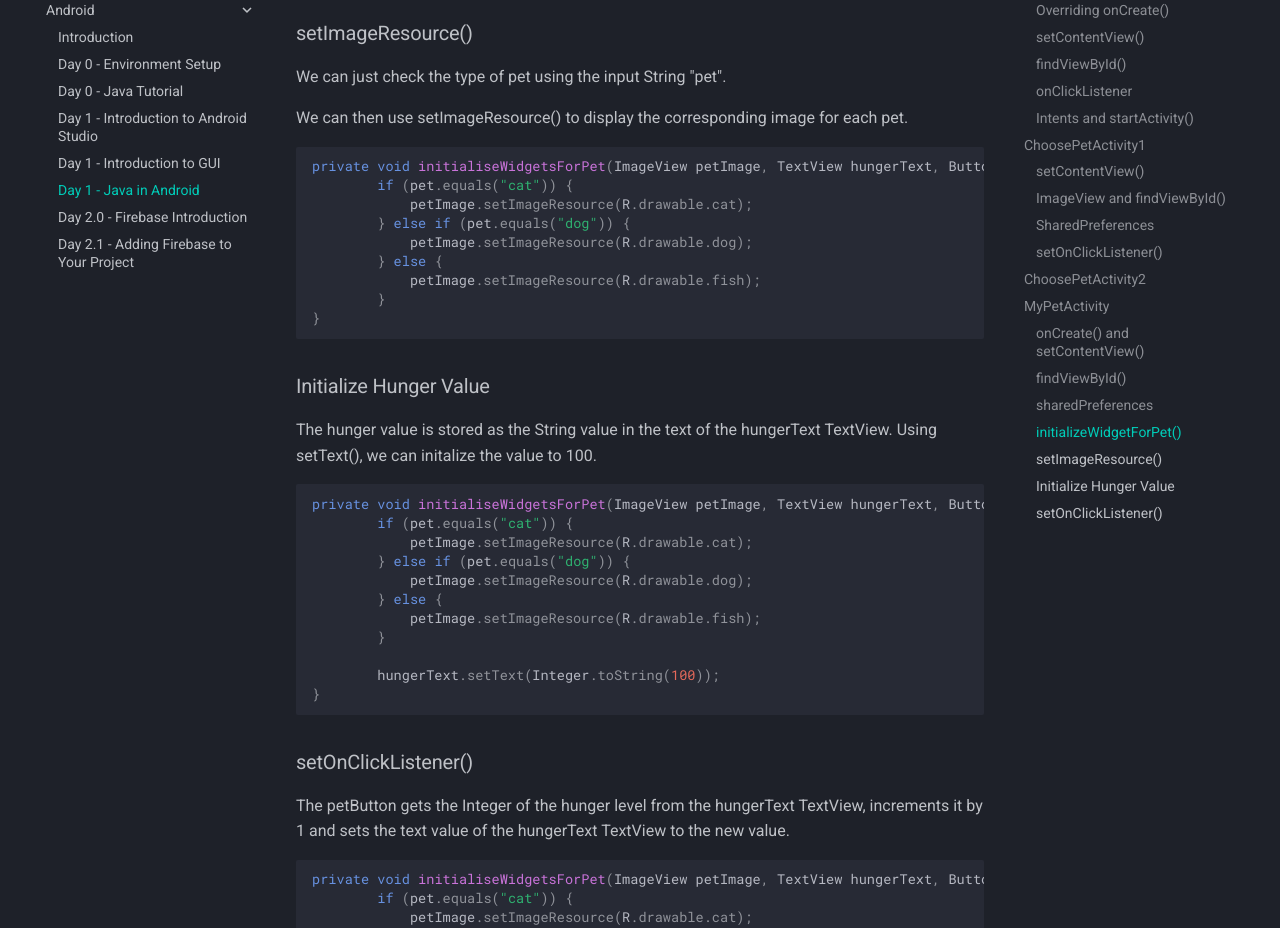
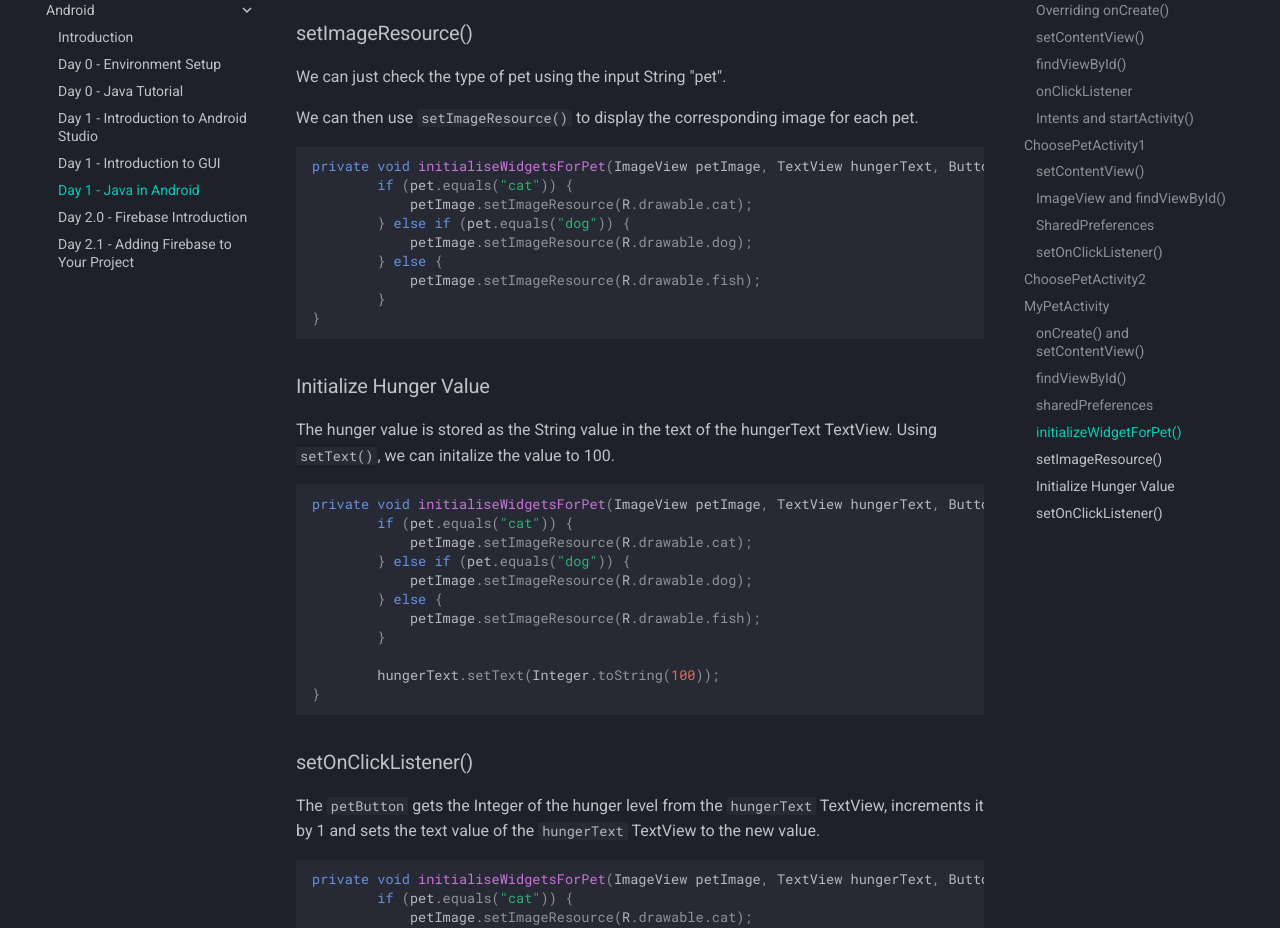
Before and after one commit to SHSR2001/3dcdsc.github.io, an MkDocs documentation site: the page built from docs/gtc/android/day1_java.md, in a window 1280 px wide and 1400 px high, scrolled down 8517 px. Shown: the part 152-1080 px from the top of the window. Built offline with MkDocs 1.6.1 and Material for MkDocs 9.7.7, drawn with Linux system fonts in a browser that asks for light colours; some of the changed text lies outside the part shown.

````diff
--- a/docs/gtc/android/day1_java.md
+++ b/docs/gtc/android/day1_java.md
@@ -142,7 +142,7 @@ public class MainActivity extends AppCompatActivity {
 
 ### setContentView()
 
-Similar to what we did in MainActivity, use setContentView() to set the activity content to the corresponding xml file.
+Similar to what we did in MainActivity, use `setContentView()` to set the activity content to the corresponding xml file.
 
 ```java
 public class ChoosePetActivity1 extends AppCompatActivity {
@@ -256,7 +256,7 @@ private void goNextActivity() {
 }
 ```
 
-Hence, our setOnClickListener would look first edit the shared preference to store the key value pair for pet choice, and then execute the method `goNextActivity()`.
+Hence, our `setOnClickListener()` would look first edit the shared preference to store the key value pair for pet choice, and then execute the method `goNextActivity()`.
 
 ```java
 catImage.setOnClickListener(view -> {
@@ -335,7 +335,7 @@ public class ChoosePetActivity1 extends AppCompatActivity {
 
 ## ChoosePetActivity2
 
-ChoosePetActivity2 is largely the same as ChoosePetActivity1.
+`ChoosePetActivity2` is largely the same as `ChoosePetActivity1`.
 
 There are just 2 small changes to be made.
 
@@ -412,7 +412,7 @@ Create a new Java file for MyPetActivity.
 
 ### onCreate() and setContentView()
 
-Similarly, override onCreate() method and set content view to the corresponding xml file.
+Similarly, override `onCreate()` method and set content view to the corresponding xml file.
 
 ```java
 public class MyPetActivity extends AppCompatActivity {
@@ -452,7 +452,7 @@ First, get a copy of the Shared Preferences.
 
 `SharedPreferences sharedPref = getSharedPreferences(getString(R.string.preference_file_key), Context.MODE_PRIVATE);`
 
-Next, get the values for pet1 and pet2 from Shared Preferences. We can set the default value of pet1 to be cat and pet2 to be dog.
+Next, get the values for `pet1` and `pet2` from Shared Preferences. We can set the default value of `pet1` to be cat and `pet2` to be dog.
 
 ```java
 @Override
@@ -478,7 +478,7 @@ protected void onCreate(Bundle savedInstanceState) {
 
 Since each pet has the same behavior, we can use a function to avoid unnecessary repetition of the code.
 
-initializeWidgetForPet() will do 3 things.
+`initializeWidgetForPet()` will do 3 things.
 
 1) Display the corresponding image for the selected pet
 
@@ -498,7 +498,7 @@ private void initialiseWidgetsForPet(ImageView petImage, TextView hungerText, Bu
 
 We can just check the type of pet using the input String "pet".
 
-We can then use setImageResource() to display the corresponding image for each pet.
+We can then use `setImageResource()` to display the corresponding image for each pet.
 
 ```java
 private void initialiseWidgetsForPet(ImageView petImage, TextView hungerText, Button petButton, String pet) {
@@ -514,7 +514,7 @@ private void initialiseWidgetsForPet(ImageView petImage, TextView hungerText, Bu
 
 ### Initialize Hunger Value
 
-The hunger value is stored as the String value in the text of the hungerText TextView. Using setText(), we can initalize the value to 100.
+The hunger value is stored as the String value in the text of the hungerText TextView. Using `setText()`, we can initalize the value to 100.
 
 ```java
 private void initialiseWidgetsForPet(ImageView petImage, TextView hungerText, Button petButton, String pet) {
@@ -532,7 +532,7 @@ private void initialiseWidgetsForPet(ImageView petImage, TextView hungerText, Bu
 
 ### setOnClickListener()
 
-The petButton gets the Integer of the hunger level from the hungerText TextView, increments it by 1 and sets the text value of the hungerText TextView to the new value.
+The `petButton` gets the Integer of the hunger level from the `hungerText` TextView, increments it by 1 and sets the text value of the `hungerText` TextView to the new value.
 
 ```java
 private void initialiseWidgetsForPet(ImageView petImage, TextView hungerText, Button petButton, String pet) {
````
